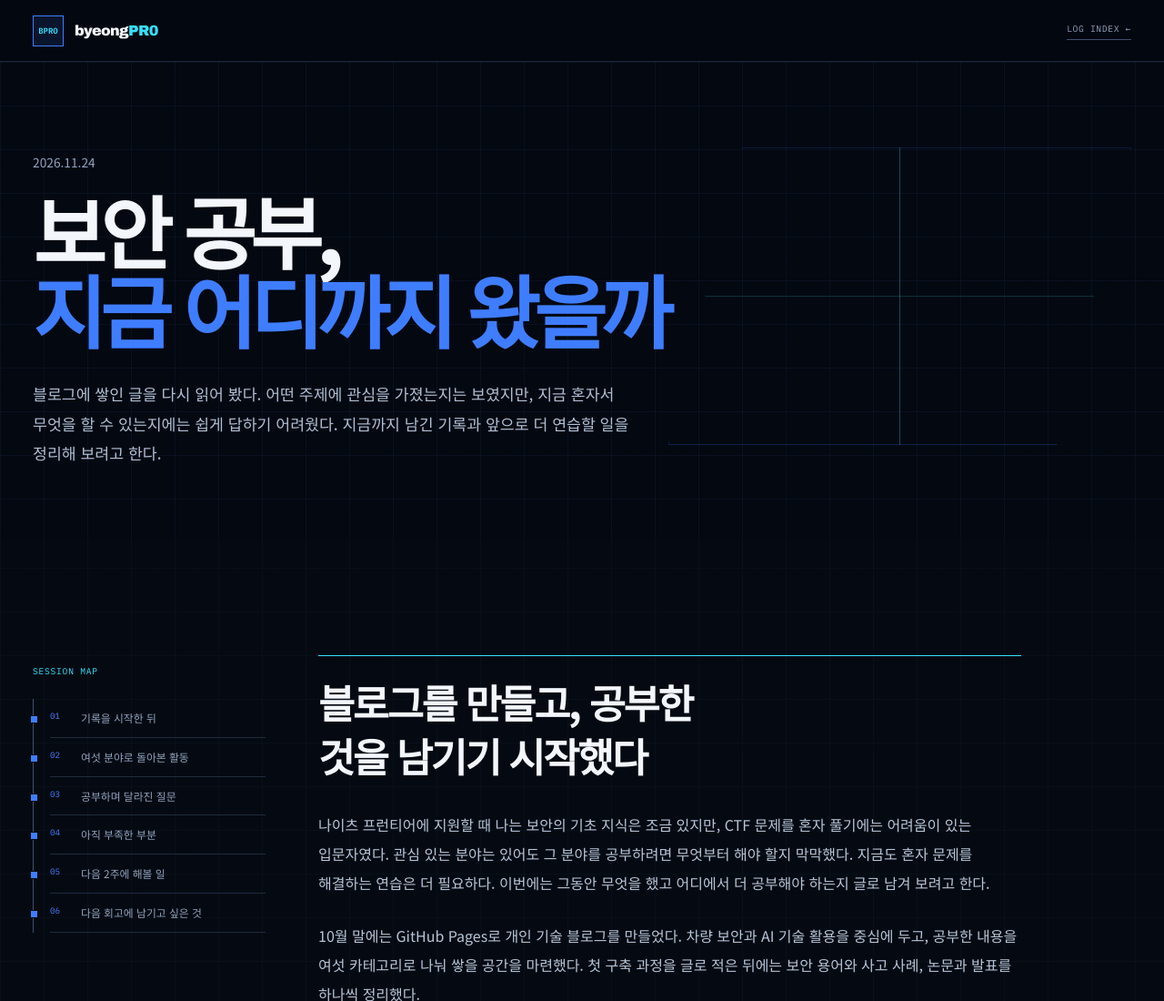
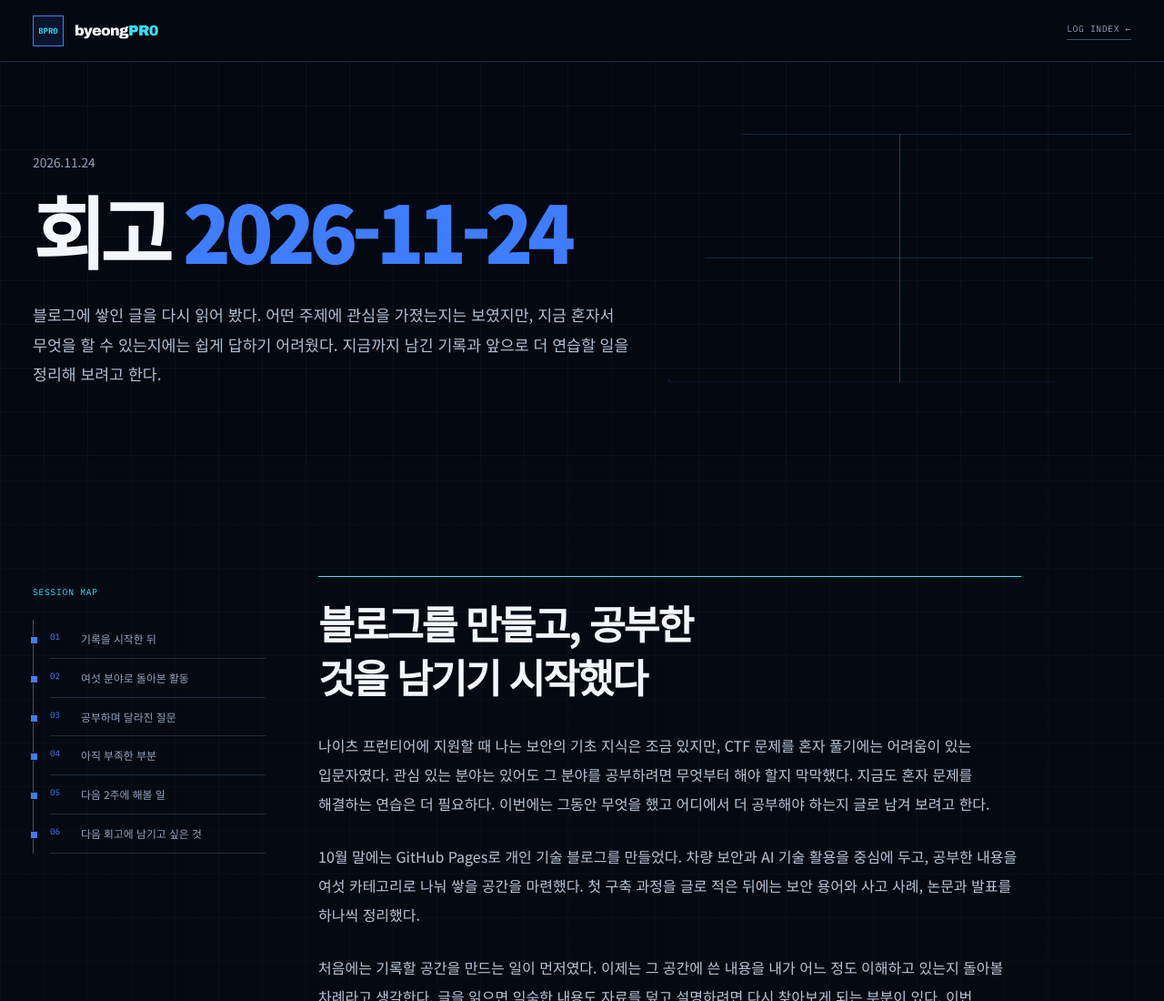
Before and after one commit to yubh1234567/yubh1234567.github.io, a plain HTML site: page posts/security-learning-retrospective.html in a window 1280 px wide. Shown: the top 1100 px of the page at 91% size. Drawn offline with Linux system fonts and the light colour scheme.

Commit message:
Rename retrospective to 회고 2026-11-24

```diff
--- a/posts/security-learning-retrospective.html
+++ b/posts/security-learning-retrospective.html
@@ -8,7 +8,7 @@
       content="블로그 구축과 보안 기술 정리, EVSE CTF 문제 제작과 블랙박스 CLI 검증 경험을 돌아보고 부족한 부분을 채울 학습 계획을 정리했다."
     />
     <meta name="theme-color" content="#050a12" />
-    <title>보안 공부, 지금 어디까지 왔을까 — byeongPR0</title>
+    <title>회고 2026-11-24 — byeongPR0</title>
     <link rel="icon" href="../assets/favicon.svg" type="image/svg+xml" />
     <link rel="preconnect" href="https://fonts.googleapis.com" />
     <link rel="preconnect" href="https://fonts.gstatic.com" crossorigin />
@@ -38,7 +38,7 @@
       <section class="article-hero section-shell" aria-labelledby="article-title">
         <div class="article-heading">
           <p class="article-date"><time datetime="2026-11-24">2026.11.24</time></p>
-          <h1 id="article-title">보안 공부,<br /><em>지금 어디까지 왔을까</em></h1>
+          <h1 id="article-title">회고 <em>2026-11-24</em></h1>
           <p class="article-lede">
             블로그에 쌓인 글을 다시 읽어 봤다. 어떤 주제에 관심을 가졌는지는 보였지만, 지금 혼자서 무엇을 할 수 있는지에는 쉽게 답하기 어려웠다.
             지금까지 남긴 기록과 앞으로 더 연습할 일을 정리해 보려고 한다.
```
